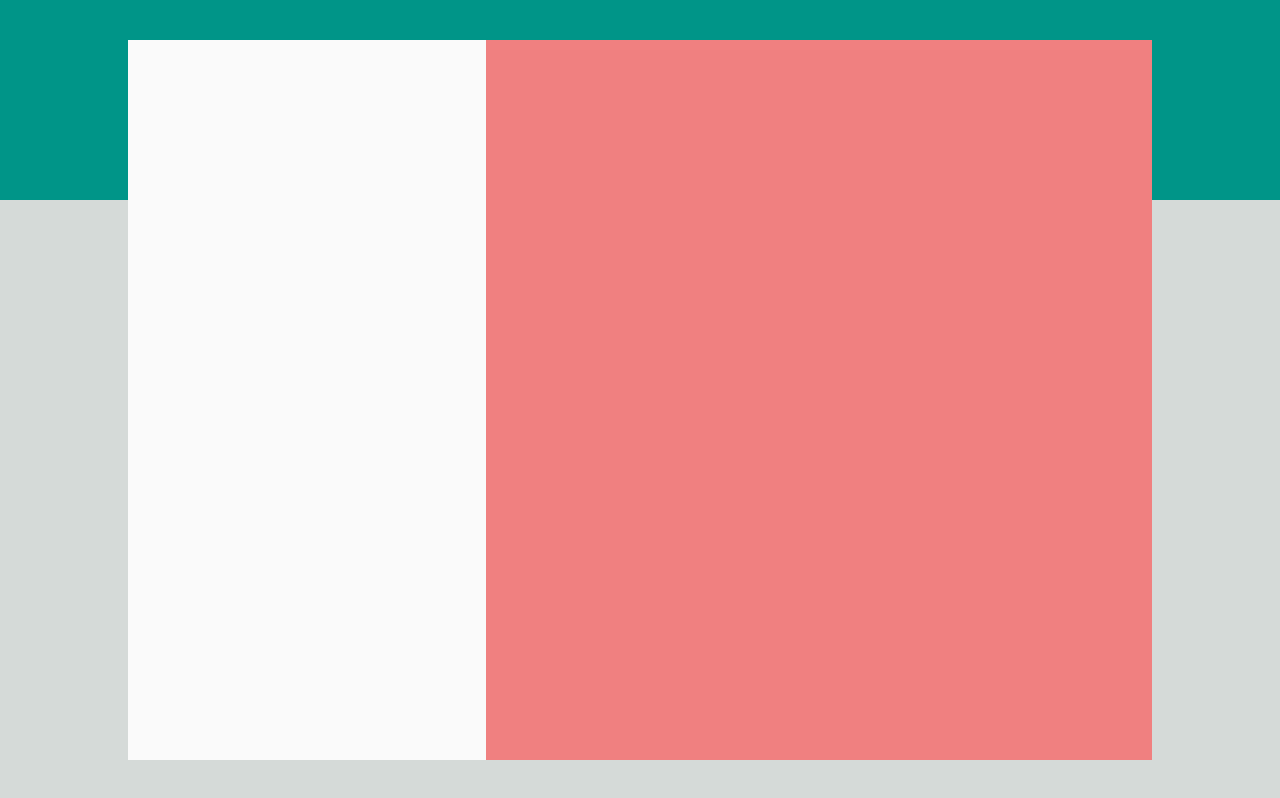
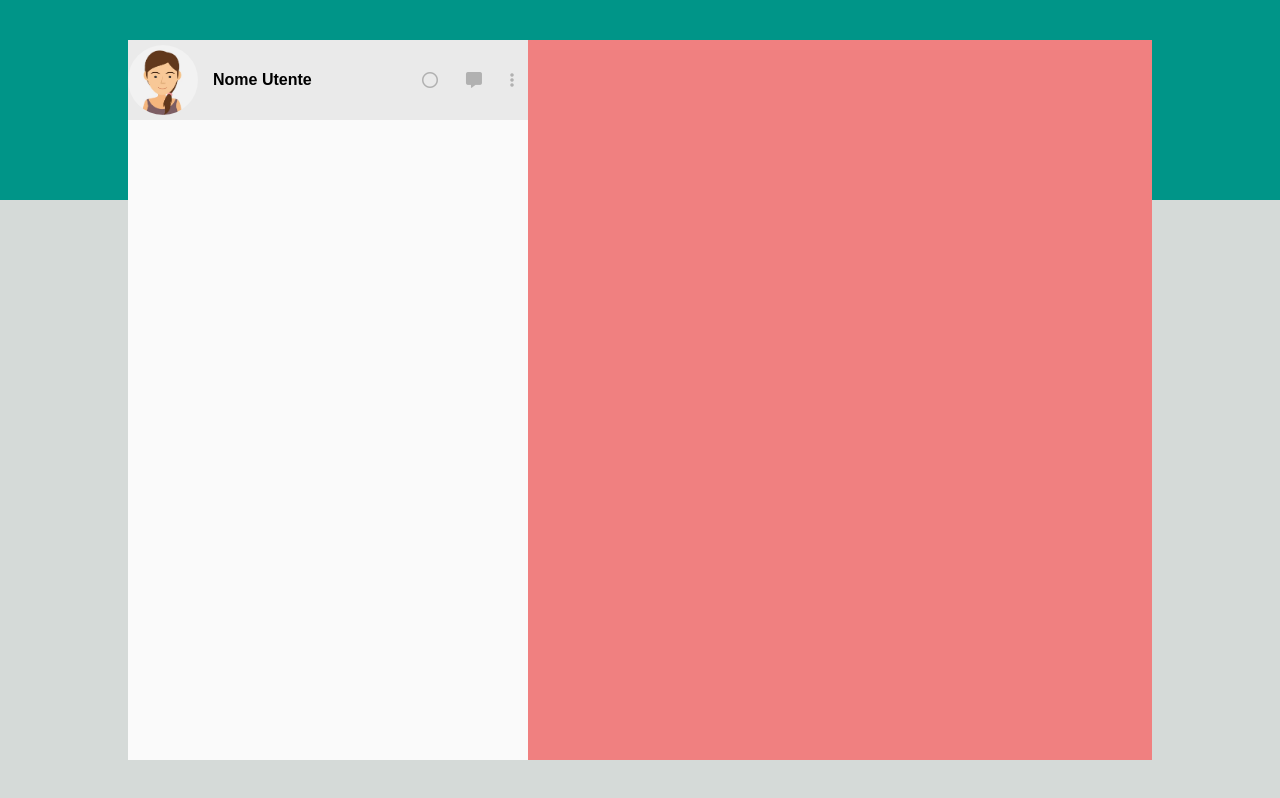
Before and after one commit to Albaer33/vue-boolzapp, a plain HTML site: page milestone 1/index.html in a window 1280 px wide. Drawn offline with nearby package versions, Linux system fonts and the light colour scheme.

Commit message:
profile section end

```diff
--- a/milestone 1/css/style.css
+++ b/milestone 1/css/style.css
@@ -5,6 +5,9 @@
     box-sizing: border-box;
 }
 /* COMMON */
+body {
+    font-family: Arial, Helvetica, sans-serif;
+}
 .app-wrapper {
     width: 100%;
     height: 100vh;
@@ -19,6 +22,17 @@
     height: calc(100% - 200px);
     background-color: #d5dad8;
 }
+img {
+    width: 100%;
+    height: 100%;
+    border-radius: 50%;
+}
+.user-name {
+    font-size: 16px;
+    font-weight: bold;
+}
+
+/* MAIN */
 .window {
     position: absolute;
     transform: translate(-50%, -50%);
@@ -35,11 +49,48 @@
 .col {
     height: 100%;
 }
+
+/* LEFT COL */
 .col-left {
-    width: 35%;
+    display: flex;
+    flex-direction: column;
+    width: 400px;
     background-color: #fafafa;
 }
+/* profile section */
+.profile {
+    display: flex;
+    justify-content: space-between;
+    background-color: #eaeaea;
+    width: 100%;
+    height: 80px;
+}
+.user {
+    width: 60%;
+    display: flex;
+    align-items: center;
+}
+.user-pic {
+    height: 70px;
+    width: 70px;
+    margin-right: 15px;
+}
+.user-option {
+    color: #b1b1b1;
+    width: 30%;
+    display: flex;
+    justify-content: space-around;
+    align-items: center;
+}
+/* notifications section */
+.notifications {
+    background-color: #8edafb;
+}
+/* search bar section */
+/* chat list section */
+/* RIGHT COL */
 .col-right {
-    width: 65%;
+    width: calc(100% - 400px);
+    min-width: 300px;
     background-color: lightcoral;
 }
--- a/milestone 1/index.html
+++ b/milestone 1/index.html
@@ -20,7 +20,34 @@
             <!-- main window -->
             <main class="window">
                 <div class="layout">
-                    <div class="col col-left"></div>
+                    <div class="col col-left">
+                        <!-- profile section -->
+                        <section class="profile">
+                            <div class="user">
+                                <div class="user-pic">
+                                    <img src="img/avatar_io.jpg" alt="user image">
+                                </div>
+                                <div class="user-name">Nome Utente</div>
+                            </div>
+                            <div class="user-option">
+                                <i class="far fa-circle"></i>
+                                <i class="fas fa-comment-alt"></i>
+                                <i class="fas fa-ellipsis-v"></i>
+                            </div>
+                        </section>
+
+                        <!-- notifications section -->
+                        <section class="notifications">
+
+                        </section>
+
+                        <!-- search bar section -->
+                        <section class="search-bar"></section>
+
+                        <!-- dynamic chat list section -->
+                        <section class="chat-list"></section>
+                    </div>
+
                     <div class="col col-right"></div>
                 </div>
             </main>
```
